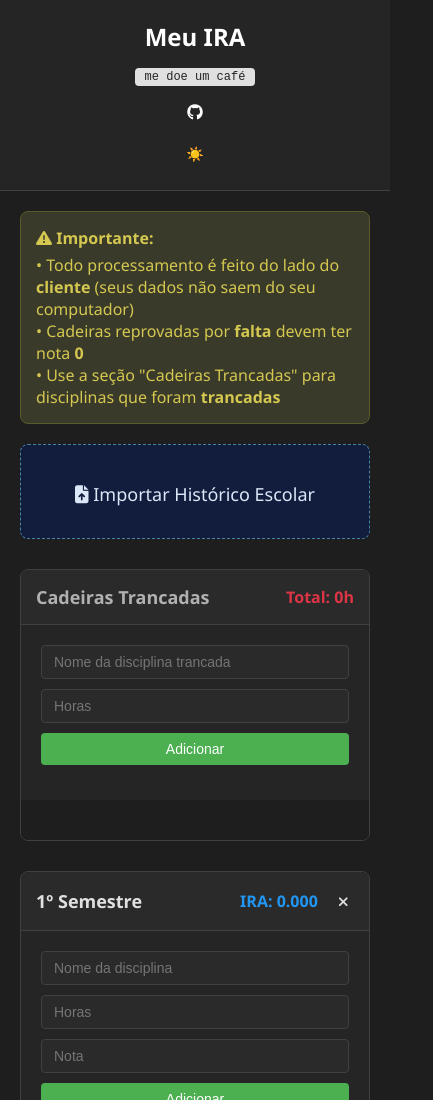
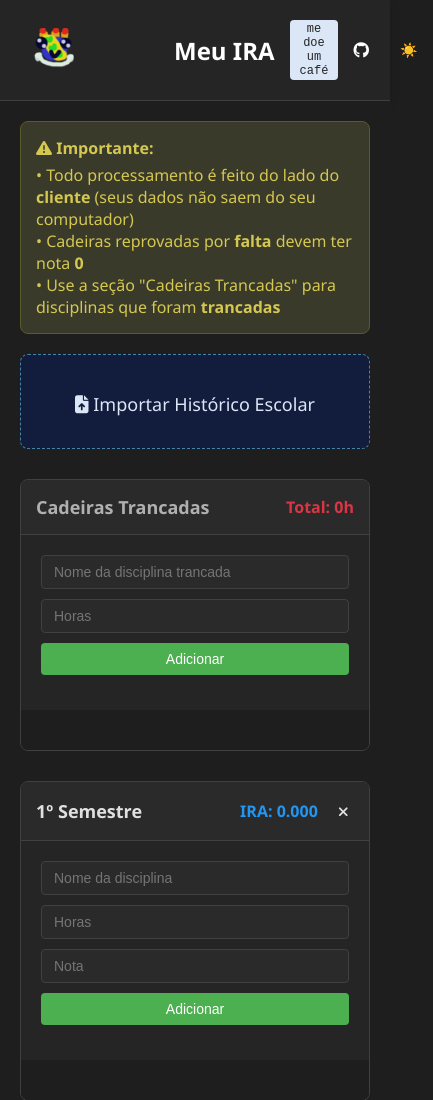
Before and after one commit to vistomia/meu-ira, a plain HTML site: page index.html in a window 390 px wide. Shown: the top 1100 px of the page, 433 px wide, since content can reach past the window. Drawn offline with Linux system fonts and the light colour scheme; a script that the page names is missing.

Commit message:
style: better header

```diff
--- a/index.html
+++ b/index.html
@@ -11,6 +11,9 @@
 <body>
     <div class="container">
         <div class="header">
+            <div class="logo">
+                <img src="logo.png" alt="Meu IRA Logo" class="logo-img">
+            </div>
             <div class="header-content">
                 <h1>Meu IRA</h1>
             </div>
--- a/style.css
+++ b/style.css
@@ -69,6 +69,12 @@ body {
     display: flex;
     flex-direction: column;
     transition: all 0.3s ease;
+}
+
+.logo-img {
+    width: 40px;
+    height: 40px;
+    margin-right: 15px;
 }
 
 .header {
@@ -496,7 +502,7 @@ input::-webkit-inner-spin-button,
 .donate {
     text-align: center;
     border-radius: 4px;
-    background-color: var(--text-color);
+    background-color: var(--import-text);
     text-underline-position: 90px;
     padding: 2px 10px;
     text-decoration: none;
@@ -507,14 +513,21 @@ input::-webkit-inner-spin-button,
 }
 
 @media (max-width: 768px) {
+    .logo-img {
+        width: 40px;
+        height: 40px;
+        margin-left: 14px;
+    }
+
     .header {
-        flex-direction: column;
         gap: 15px;
         text-align: center;
     }
 
     .header-content {
+        margin-left: calc(20%);
         text-align: center;
+        text-wrap: nowrap;
     }
 
     .form-group, .locked-form-group {
```
Also changed, not shown: logo.png (added).
